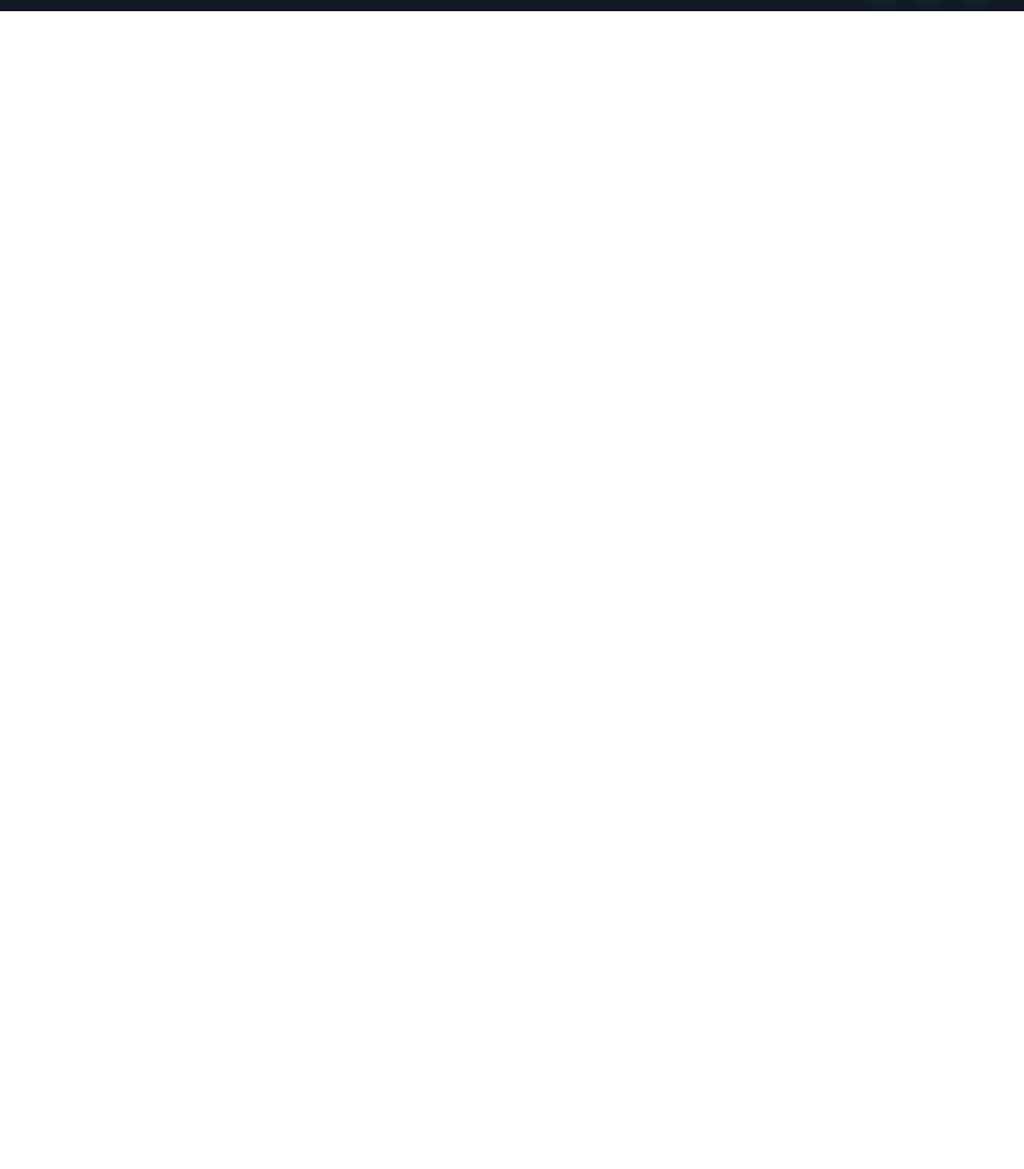
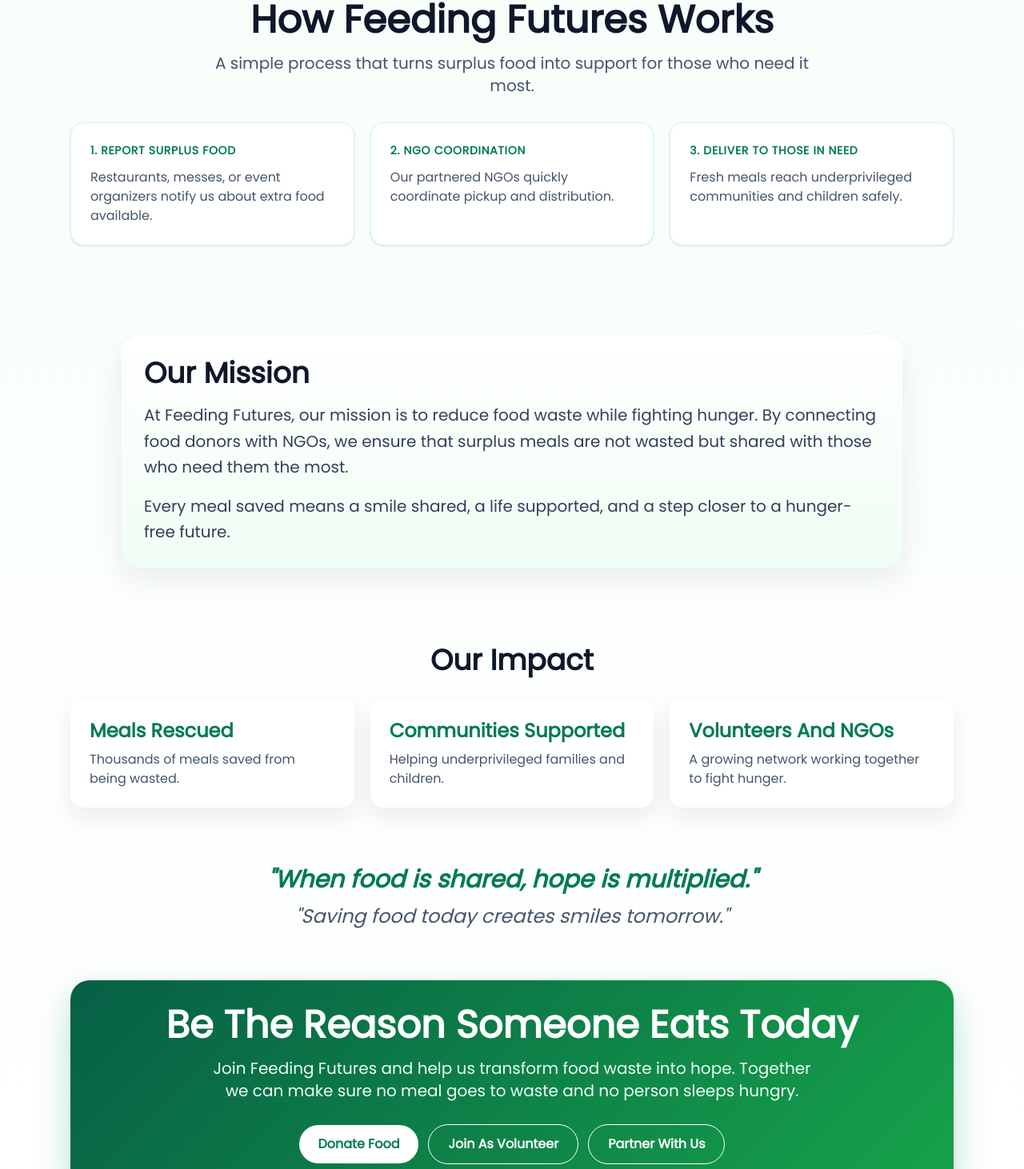
Before and after one commit to namanmahajan2020/Feeding-Futures, a React (Vite) app in the folder Feeding-Futures/user/: page / in a window 1280 px wide. Shown: the part 1845-3307 px from the top of the page at 80% size. Before the commit the page ends 1859 px from the top, so only its background shows below. Built offline with nearby package versions, Linux system fonts and the light colour scheme.

Commit message:
adding content

```diff
--- a/Feeding-Futures/user/src/pages/Home.jsx
+++ b/Feeding-Futures/user/src/pages/Home.jsx
@@ -153,6 +153,114 @@ const Home = () => {
         </div>
       </div>
 
+      {/* How It Works */}
+      <section className="mx-auto max-w-6xl px-4 py-12 sm:px-6 md:py-16">
+        <h2 className="text-3xl font-extrabold text-center text-slate-900 sm:text-5xl">
+          How Feeding Futures Works
+        </h2>
+        <p className="mx-auto mt-4 max-w-3xl text-center text-lg text-slate-600 sm:text-xl">
+          A simple process that turns surplus food into support for those who need it most.
+        </p>
+        <div className="mt-8 grid grid-cols-1 gap-5 md:grid-cols-3">
+          <article className="rounded-2xl border border-emerald-100 bg-white p-6 shadow-sm">
+            <p className="text-sm font-bold uppercase tracking-wider text-emerald-700">1. Report Surplus Food</p>
+            <p className="mt-3 text-slate-600">
+              Restaurants, messes, or event organizers notify us about extra food available.
+            </p>
+          </article>
+          <article className="rounded-2xl border border-emerald-100 bg-white p-6 shadow-sm">
+            <p className="text-sm font-bold uppercase tracking-wider text-emerald-700">2. NGO Coordination</p>
+            <p className="mt-3 text-slate-600">
+              Our partnered NGOs quickly coordinate pickup and distribution.
+            </p>
+          </article>
+          <article className="rounded-2xl border border-emerald-100 bg-white p-6 shadow-sm">
+            <p className="text-sm font-bold uppercase tracking-wider text-emerald-700">3. Deliver To Those In Need</p>
+            <p className="mt-3 text-slate-600">
+              Fresh meals reach underprivileged communities and children safely.
+            </p>
+          </article>
+        </div>
+      </section>
+
+      {/* Mission */}
+      <section className="mx-auto max-w-5xl px-4 py-8 sm:px-6 md:py-12">
+        <div className="rounded-3xl bg-[linear-gradient(180deg,#ffffff_0%,#f0fdf4_100%)] p-7 shadow-[0_14px_36px_rgba(15,23,42,0.08)]">
+          <h2 className="text-3xl font-extrabold text-slate-900 sm:text-4xl">Our Mission</h2>
+          <p className="mt-4 text-lg leading-relaxed text-slate-700 sm:text-xl">
+            At Feeding Futures, our mission is to reduce food waste while fighting hunger.
+            By connecting food donors with NGOs, we ensure that surplus meals are not wasted
+            but shared with those who need them the most.
+          </p>
+          <p className="mt-4 text-lg leading-relaxed text-slate-700 sm:text-xl">
+            Every meal saved means a smile shared, a life supported, and a step closer to a
+            hunger-free future.
+          </p>
+        </div>
+      </section>
+
+      {/* Impact */}
+      <section className="mx-auto max-w-6xl px-4 py-8 sm:px-6 md:py-12">
+        <h2 className="text-3xl font-extrabold text-center text-slate-900 sm:text-4xl">Our Impact</h2>
+        <div className="mt-7 grid grid-cols-1 gap-5 md:grid-cols-3">
+          <article className="rounded-2xl bg-white p-6 shadow-[0_12px_30px_rgba(15,23,42,0.08)]">
+            <h3 className="text-2xl font-bold text-emerald-700">Meals Rescued</h3>
+            <p className="mt-2 text-slate-600">Thousands of meals saved from being wasted.</p>
+          </article>
+          <article className="rounded-2xl bg-white p-6 shadow-[0_12px_30px_rgba(15,23,42,0.08)]">
+            <h3 className="text-2xl font-bold text-emerald-700">Communities Supported</h3>
+            <p className="mt-2 text-slate-600">Helping underprivileged families and children.</p>
+          </article>
+          <article className="rounded-2xl bg-white p-6 shadow-[0_12px_30px_rgba(15,23,42,0.08)]">
+            <h3 className="text-2xl font-bold text-emerald-700">Volunteers And NGOs</h3>
+            <p className="mt-2 text-slate-600">A growing network working together to fight hunger.</p>
+          </article>
+        </div>
+      </section>
+
+      {/* Quote Lines */}
+      <section className="mx-auto max-w-4xl px-4 py-6 text-center sm:px-6">
+        <p className="text-2xl font-semibold italic text-emerald-700 sm:text-3xl">
+          "When food is shared, hope is multiplied."
+        </p>
+        <p className="mt-3 text-xl italic text-slate-600 sm:text-2xl">
+          "Saving food today creates smiles tomorrow."
+        </p>
+      </section>
+
+      {/* Call To Action */}
+      <section className="mx-auto mb-20 max-w-6xl px-4 py-10 sm:px-6">
+        <div className="rounded-3xl bg-[linear-gradient(135deg,#065f46_0%,#16a34a_100%)] p-8 text-center shadow-[0_18px_44px_rgba(5,150,105,0.28)]">
+          <h2 className="text-3xl font-extrabold text-white sm:text-5xl">
+            Be The Reason Someone Eats Today
+          </h2>
+          <p className="mx-auto mt-4 max-w-3xl text-lg text-emerald-50 sm:text-xl">
+            Join Feeding Futures and help us transform food waste into hope.
+            Together we can make sure no meal goes to waste and no person sleeps hungry.
+          </p>
+          <div className="mt-7 flex flex-col items-center justify-center gap-3 sm:flex-row">
+            <NavLink
+              to="/foodDonationForm"
+              className="rounded-full bg-white px-6 py-3 font-bold text-emerald-700 transition hover:scale-[0.98]"
+            >
+              Donate Food
+            </NavLink>
+            <NavLink
+              to="/contact"
+              className="rounded-full border border-white px-6 py-3 font-bold text-white transition hover:bg-white/10"
+            >
+              Join As Volunteer
+            </NavLink>
+            <NavLink
+              to="/contact"
+              className="rounded-full border border-white px-6 py-3 font-bold text-white transition hover:bg-white/10"
+            >
+              Partner With Us
+            </NavLink>
+          </div>
+        </div>
+      </section>
+
     </div>
   );
 };
```
